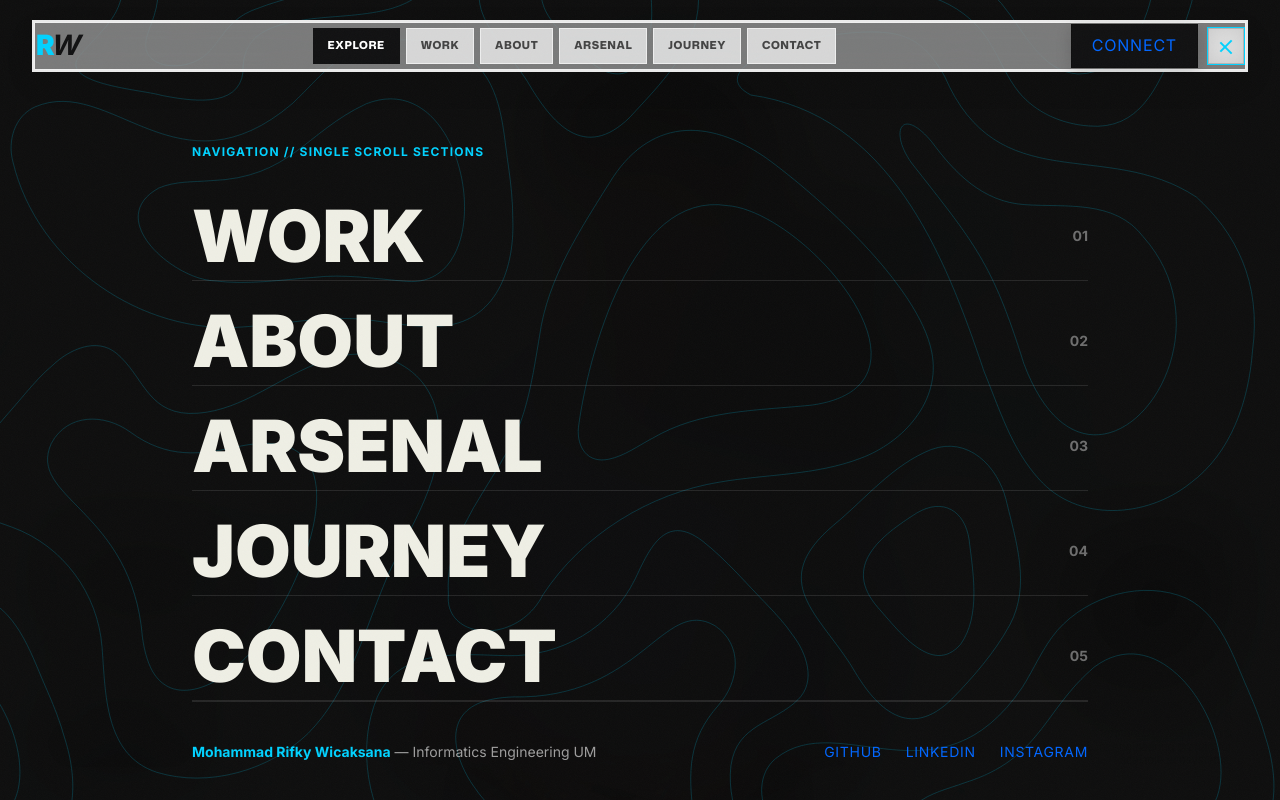
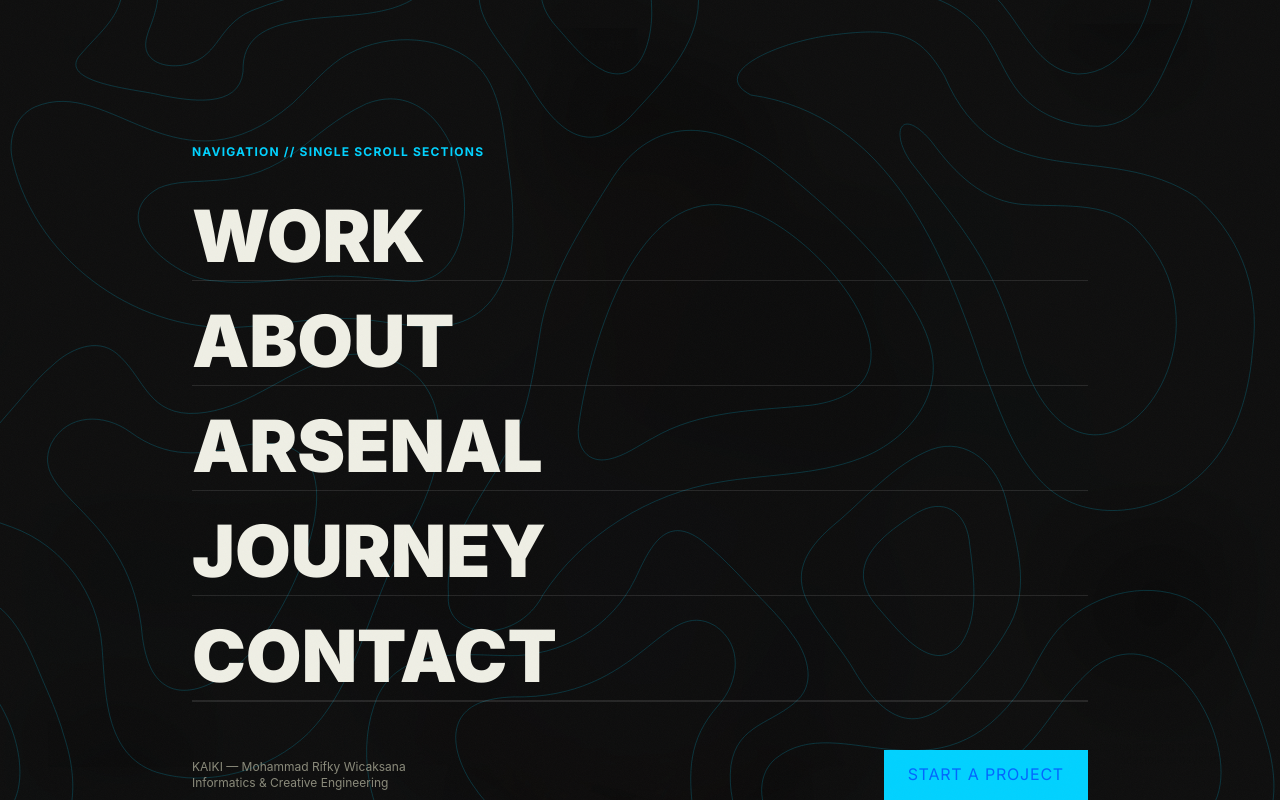
Before and after one commit to maskaiki/portonyakaikii, a Next.js app: page / in a window 1280 px wide. Both pictures are taken after a click on the button 1226 px from the left and 45 px from the top of the page. Shown: the top 800 px of the page. Built offline with nearby package versions, Linux system fonts and the light colour scheme; a web font is replaced by a local one.

Commit message:
feat: align nav to top-right to prevent hair collision, add dark glass nav theme, enlarge tagline to Creative Technologist, and enable portrait look toggle

```diff
--- a/components/home/BottomIntro.tsx
+++ b/components/home/BottomIntro.tsx
@@ -12,42 +12,38 @@ export function BottomIntro({ className = "" }: BottomIntroProps) {
       initial={{ opacity: 0, y: 30 }}
       animate={{ opacity: 1, y: 0 }}
       transition={{ duration: 0.8, delay: 0.2, ease: [0.16, 1, 0.3, 1] }}
-      className={`z-25 flex flex-col items-start text-left select-none max-w-[340px] sm:max-w-[440px] lg:max-w-[500px] ${className}`}
+      className={`z-25 flex flex-col items-start text-left select-none max-w-[360px] sm:max-w-[500px] lg:max-w-[620px] ${className}`}
     >
-      {/* Kaiki's Signature Kinetic Headline - High Contrast Solid Black */}
+      {/* Role Umbrella Label */}
+      <div className="flex items-center gap-2 mb-1.5 sm:mb-2">
+        <span className="w-2 h-2 bg-[#00d2ff] shadow-[0_0_8px_rgba(0,210,255,0.8)]" />
+        <span className="font-mono text-xs sm:text-[13px] font-black tracking-widest text-[#0066FF] uppercase">
+          CREATIVE TECHNOLOGIST //
+        </span>
+      </div>
+
+      {/* Enlarged Single Tagline (Code, Motion & Digital Experience) */}
       <h2
-        className="font-display font-black tracking-tight leading-[1.08] uppercase text-[#111112]"
-        style={{ fontSize: "clamp(26px, 2.9vw, 50px)" }}
+        className="font-display font-black tracking-tight leading-[0.94] uppercase text-[#111112]"
+        style={{ fontSize: "clamp(34px, 4.4vw, 68px)" }}
       >
-        BUILDING{" "}
+        CODE, MOTION &{" "}
         <span className="inline-block font-brier italic font-bold bg-gradient-to-r from-[#00d2ff] via-[#38bdf8] to-[#1d4ed8] bg-clip-text text-transparent px-1">
-          SYSTEMS
-        </span>
-        .
-        <br />
-        EXPLORING{" "}
-        <span className="inline-block font-brier italic font-bold bg-gradient-to-r from-[#00d2ff] via-[#38bdf8] to-[#1d4ed8] bg-clip-text text-transparent px-1">
-          IDEAS
-        </span>
-        .
-        <br />
-        TELLING{" "}
-        <span className="inline-block font-brier italic font-bold bg-gradient-to-r from-[#00d2ff] via-[#38bdf8] to-[#1d4ed8] bg-clip-text text-transparent px-1">
-          STORIES
+          EXPERIENCE
         </span>
         .
       </h2>
 
       {/* Subtitle Description */}
-      <p className="mt-3 sm:mt-4 font-sans text-xs sm:text-[13px] text-[#111112]/80 font-medium leading-relaxed tracking-tight max-w-md">
-        Mohammad Rifky Wicaksana (Kaiki) — Informatics student & creative technologist bridging high-performance computer science systems, brand identities, and kinetic storytelling.
+      <p className="mt-3 sm:mt-4 font-sans text-xs sm:text-[14px] text-[#111112]/80 font-medium leading-relaxed tracking-tight max-w-lg">
+        Mohammad Rifky Wicaksana (Kaiki) — Informatics student & multidisciplinary creative fusing software engineering, video editing, and award-winning digital experiences.
       </p>
 
-      {/* Meaningful Action Buttons: ABOUT ME & EXPLORE WORK */}
+      {/* Action Buttons: ABOUT ME & EXPLORE WORK */}
       <div className="flex items-center gap-3 mt-4 pt-1">
         <a
           href="#about"
-          className="inline-flex items-center gap-2 px-5 py-2.5 rounded-full bg-[#111112] text-white font-manrope text-xs font-bold uppercase tracking-wider hover:bg-[#0066FF] transition-all duration-200 shadow-sm"
+          className="inline-flex items-center gap-2 px-5 py-2.5 rounded-none bg-[#111112] text-white font-manrope text-xs font-bold uppercase tracking-wider hover:bg-[#0066FF] transition-all duration-200 shadow-sm"
         >
           <span>About Me</span>
           <svg className="w-3.5 h-3.5" viewBox="0 0 16 16" fill="none" stroke="currentColor" strokeWidth="2.5">
@@ -56,7 +52,7 @@ export function BottomIntro({ className = "" }: BottomIntroProps) {
         </a>
         <a
           href="#work"
-          className="inline-flex items-center gap-2 px-5 py-2.5 rounded-full border border-black/20 hover:border-black bg-white/40 hover:bg-white text-[#111112] font-manrope text-xs font-bold uppercase tracking-wider transition-all duration-200"
+          className="inline-flex items-center gap-2 px-5 py-2.5 rounded-none border border-black/25 hover:border-black bg-white/50 hover:bg-white text-[#111112] font-manrope text-xs font-bold uppercase tracking-wider transition-all duration-200"
         >
           <span>Explore Work</span>
         </a>
--- a/components/home/InteractivePortrait.tsx
+++ b/components/home/InteractivePortrait.tsx
@@ -2,29 +2,38 @@
 
 import React, { useState, useRef } from "react";
 import Image from "next/image";
-import { motion, useMotionValue, useSpring, useTransform } from "framer-motion";
+import { motion, useMotionValue, useSpring, useTransform, AnimatePresence } from "framer-motion";
 
 interface InteractivePortraitProps {
   onHoverChange?: (hovered: boolean) => void;
   className?: string;
 }
 
+const PORTRAITS = [
+  {
+    src: "/assets/hero/kaiki-portrait-young.webp",
+    alt: "Mohammad Rifky Wicaksana (Kaiki) — Studio Clean",
+    label: "LOOK 01 // STUDIO",
+  },
+  {
+    src: "/assets/hero/kaiki-portrait-hood.webp",
+    alt: "Mohammad Rifky Wicaksana (Kaiki) — Technical Editorial",
+    label: "LOOK 02 // TECHNICAL",
+  },
+];
+
 export function InteractivePortrait({ onHoverChange, className = "" }: InteractivePortraitProps) {
   const containerRef = useRef<HTMLDivElement>(null);
   const [isHovered, setIsHovered] = useState(false);
+  const [portraitIdx, setPortraitIdx] = useState(0);
 
   // Normalized cursor coordinates [0 to 1]
   const mouseX = useMotionValue(0.5);
   const mouseY = useMotionValue(0.5);
 
-  // High-performance springs for fluid 60fps kinetic physics (zero stutter)
   const springConfig = { damping: 26, stiffness: 140, mass: 0.6 };
   const smoothMouseX = useSpring(mouseX, springConfig);
   const smoothMouseY = useSpring(mouseY, springConfig);
-
-  // 3D perspective rotation matching Storm Lab subtle tilt
-  const rotateX = useTransform(smoothMouseY, [0, 1], [3.2, -3.2]);
-  const rotateY = useTransform(smoothMouseX, [0, 1], [-4.2, 4.2]);
 
   const handleMouseMove = (e: React.MouseEvent<HTMLDivElement>) => {
     if (!containerRef.current) return;
@@ -51,25 +60,58 @@ export function InteractivePortrait({ onHoverChange, className = "" }: Interacti
     mouseY.set(0.5);
   };
 
+  const togglePortrait = () => {
+    setPortraitIdx((prev) => (prev + 1) % PORTRAITS.length);
+  };
+
   return (
     <div
       ref={containerRef}
+      onClick={togglePortrait}
       onMouseMove={handleMouseMove}
       onMouseEnter={handleMouseEnter}
       onMouseLeave={handleMouseLeave}
-      className={`relative flex flex-col items-center justify-end select-none h-[86vh] sm:h-[90vh] lg:h-[95vh] xl:h-[97vh] max-h-[960px] xl:max-h-[1040px] aspect-[720/960] mx-auto cursor-pointer ${className}`}
+      className={`relative flex flex-col items-center justify-end select-none h-[86vh] sm:h-[90vh] lg:h-[95vh] xl:h-[97vh] max-h-[960px] xl:max-h-[1040px] aspect-[720/960] mx-auto cursor-pointer group ${className}`}
+      title="Click to toggle look"
+      role="button"
+      tabIndex={0}
+      onKeyDown={(e) => {
+        if (e.key === "Enter" || e.key === " ") {
+          e.preventDefault();
+          togglePortrait();
+        }
+      }}
+      aria-label="Toggle Kaiki portrait look"
     >
-      {/* Real Portrait: Young Man Studio Portrait (Kaiki) - 100% Clean Transparent Background */}
+      {/* Floating Mode Badge on Hover */}
+      <div className="absolute top-[20%] left-2 sm:-left-8 z-20 pointer-events-none opacity-0 group-hover:opacity-100 transition-opacity duration-300">
+        <span className="px-2.5 py-1 bg-white/70 backdrop-blur-md border border-white/85 font-mono text-[10px] font-bold text-[#111112] shadow-sm uppercase tracking-wider">
+          {PORTRAITS[portraitIdx].label} ↻
+        </span>
+      </div>
+
+      {/* Real Portrait with Fluid Crossfade */}
       <div className="absolute inset-0 flex items-end justify-center pointer-events-none">
+        <AnimatePresence mode="wait">
+          <motion.div
+            key={portraitIdx}
+            initial={{ opacity: 0 }}
+            animate={{ opacity: 1 }}
+            exit={{ opacity: 0 }}
+            transition={{ duration: 0.3, ease: "easeInOut" }}
+            className="absolute inset-0"
+          >
             <Image
-          src="/assets/hero/kaiki-portrait-young.webp"
-          alt="Mohammad Rifky Wicaksana (Kaiki)"
+              src={PORTRAITS[portraitIdx].src}
+              alt={PORTRAITS[portraitIdx].alt}
               fill
               priority
               unoptimized
               sizes="(max-width: 768px) 100vw, (max-width: 1200px) 80vw, 960px"
               className="object-contain object-bottom"
             />
+          </motion.div>
+        </AnimatePresence>
       </div>
     </div>
   );
--- a/components/layout/Navigation.tsx
+++ b/components/layout/Navigation.tsx
@@ -14,9 +14,25 @@ const NAV_LINKS = [
 export function Navigation() {
   const [menuOpen, setMenuOpen] = useState(false);
   const [scrolled, setScrolled] = useState(false);
+  const [activeSection, setActiveSection] = useState("hero");
 
   useEffect(() => {
-    const onScroll = () => setScrolled(window.scrollY > 40);
+    const onScroll = () => {
+      setScrolled(window.scrollY > 40);
+
+      // Dynamic scroll spy for highlighting active section
+      const sections = ["hero", "about", "work", "skills", "journey", "contact"];
+      const scrollPos = window.scrollY + 240;
+
+      for (let i = sections.length - 1; i >= 0; i--) {
+        const el = document.getElementById(sections[i]);
+        if (el && el.offsetTop <= scrollPos) {
+          setActiveSection(sections[i]);
+          break;
+        }
+      }
+    };
+
     onScroll();
     window.addEventListener("scroll", onScroll, { passive: true });
     return () => window.removeEventListener("scroll", onScroll);
@@ -34,70 +50,94 @@ export function Navigation() {
 
   return (
     <>
-      <header className="fixed top-3 sm:top-5 inset-x-0 z-50 px-3 sm:px-6 md:px-8 max-w-7xl mx-auto transition-all duration-300">
-        <div
-          className={`w-full transition-all duration-300 px-4 sm:px-6 py-2 sm:py-2.5 flex items-center justify-between site-nav-glass ${
-            scrolled
-              ? "bg-[#0A0A0A]/90 border-white/20 text-[#efefe5] shadow-[0_16px_40px_rgba(0,0,0,0.4)]"
-              : "text-[#111112]"
-          }`}
-        >
+      <header className="fixed top-3 sm:top-5 inset-x-0 z-50 px-4 sm:px-6 md:px-12 flex items-center justify-between pointer-events-none transition-all duration-300">
         {/* Left: Aesthetic Clean RW Monogram (No dots, No KAIKI) */}
         <a
           href="#hero"
-            className="flex items-center text-left group select-none transition-transform duration-200 hover:scale-[1.03]"
+          className={`pointer-events-auto flex items-center select-none transition-all duration-300 px-3.5 py-1.5 border rounded-none ${
+            scrolled
+              ? "bg-[#0A0A0A]/85 backdrop-blur-2xl border-white/15 text-[#efefe5] shadow-[0_8px_30px_rgba(0,0,0,0.5)]"
+              : "bg-white/60 backdrop-blur-2xl border-white/85 text-[#111112] shadow-[0_8px_24px_rgba(0,0,0,0.04)]"
+          }`}
           aria-label="Kaiki — Back to Top"
         >
           <div className="flex items-baseline tracking-tighter leading-none">
-              <span className="font-display text-2xl sm:text-[1.75rem] font-black tracking-tight text-[#00d2ff] transition-transform duration-300 group-hover:-translate-y-0.5">
+            <span className="font-display text-xl sm:text-2xl font-black tracking-tight text-[#00d2ff]">
               R
             </span>
             <span
-                className={`font-brier italic text-2xl sm:text-[1.75rem] font-bold -ml-1 transition-colors duration-300 ${
+              className={`font-brier italic text-xl sm:text-2xl font-bold -ml-0.5 transition-colors duration-300 ${
                 scrolled ? "text-[#efefe5]" : "text-[#111112]"
-                } group-hover:text-[#00d2ff]`}
+              }`}
             >
               W
             </span>
           </div>
         </a>
 
-          {/* Center: Desktop Anchor Links Navigation (NFstyles Architectural Glass Nav) */}
-          <nav className="hidden lg:flex items-center gap-1.5">
+        {/* Right: Architectural Site Nav (Mentok ke Kanan — 0 collision dengan rambut) */}
+        <div
+          className={`pointer-events-auto flex items-center gap-1.5 p-1 transition-all duration-300 border rounded-none ${
+            scrolled
+              ? "bg-[#0A0A0A]/85 backdrop-blur-2xl border-white/15 shadow-[0_16px_40px_rgba(0,0,0,0.7)]"
+              : "site-nav-glass"
+          }`}
+        >
+          {/* Desktop Navigation Links */}
+          <nav className="hidden lg:flex items-center gap-1">
             <a
               href="#hero"
-              className="site-nav-link site-nav-link--active"
+              className={`site-nav-link ${
+                activeSection === "hero"
+                  ? scrolled
+                    ? "!bg-[#00d2ff] !text-black !border-[#00d2ff] font-black shadow-[0_0_12px_rgba(0,210,255,0.4)]"
+                    : "site-nav-link--active"
+                  : scrolled
+                  ? "!bg-white/5 hover:!bg-white/15 !text-[#efefe5] hover:!text-[#00d2ff] !border-white/10"
+                  : ""
+              }`}
             >
               Explore
             </a>
-            {NAV_LINKS.map(({ label, href }) => (
+            {NAV_LINKS.map(({ label, href }) => {
+              const sectionId = href.replace("#", "");
+              const isActive = activeSection === sectionId;
+              return (
                 <a
                   key={href}
                   href={href}
-                className="site-nav-link"
+                  className={`site-nav-link ${
+                    isActive
+                      ? scrolled
+                        ? "!bg-[#00d2ff] !text-black !border-[#00d2ff] font-black shadow-[0_0_12px_rgba(0,210,255,0.4)]"
+                        : "site-nav-link--active"
+                      : scrolled
+                      ? "!bg-white/5 hover:!bg-white/15 !text-[#efefe5] hover:!text-[#00d2ff] !border-white/10"
+                      : ""
+                  }`}
                 >
                   {label}
                 </a>
-            ))}
+              );
+            })}
           </nav>
 
-          {/* Right: Glassmorphism CONNECT Button (No dots, Architectural Sharp) + Mobile Hamburger Menu */}
-          <div className="flex items-center gap-2.5">
+          {/* Right: CONNECT Button */}
           <a
             href="#contact"
-              className={`inline-flex items-center justify-center px-5 py-2 rounded-none font-display text-xs font-black uppercase tracking-wider transition-all duration-200 border ${
+            className={`inline-flex items-center justify-center px-4 py-2 font-display text-xs font-black uppercase tracking-wider transition-all duration-200 border rounded-none ${
               scrolled
-                  ? "bg-white text-black hover:bg-[#00d2ff] hover:text-black border-transparent shadow-[0_4px_16px_rgba(255,255,255,0.2)]"
+                ? "bg-[#00d2ff] hover:bg-white text-black font-black border-transparent shadow-[0_0_16px_rgba(0,210,255,0.3)]"
                 : "bg-[#111112] text-white hover:bg-[#00d2ff] hover:text-black border-black/20 shadow-[0_4px_16px_rgba(0,0,0,0.15)]"
             }`}
           >
             CONNECT
           </a>
 
-            {/* Architectural Square Glass Hamburger Button */}
+          {/* Square Glass Hamburger Button */}
           <button
             onClick={toggleMenu}
-              className={`w-9 h-9 flex flex-col items-center justify-center gap-1.5 rounded-none backdrop-blur-md transition-all duration-200 focus:outline-none focus:ring-1 focus:ring-[#00d2ff] ${
+            className={`w-9 h-9 flex flex-col items-center justify-center gap-1.5 rounded-none backdrop-blur-md transition-all duration-200 focus:outline-none ${
               scrolled
                 ? "border border-white/20 hover:border-[#00d2ff] bg-white/10 text-white"
                 : "border border-black/15 hover:border-[#111112] bg-white/60 text-[#111112]"
@@ -125,7 +165,6 @@ export function Navigation() {
             />
           </button>
         </div>
-        </div>
       </header>
 
       {/* Fullscreen Overlay Drawer for Mobile / Menu */}
@@ -136,7 +175,7 @@ export function Navigation() {
             animate={{ opacity: 1, y: 0 }}
             exit={{ opacity: 0, y: -20 }}
             transition={{ duration: 0.35, ease: [0.16, 1, 0.3, 1] }}
-            className="fixed inset-0 z-40 bg-[#0A0A0A]/98 backdrop-blur-2xl flex flex-col justify-between p-6 md:p-16 overflow-y-auto"
+            className="fixed inset-0 z-50 bg-[#0A0A0A]/98 backdrop-blur-2xl flex flex-col justify-between p-6 md:p-16 overflow-y-auto"
             style={{
               backgroundImage: "url('/assets/shared/67dbeba158707fa1cd5e5e45_blobs_footer_1.svg')",
               backgroundSize: "cover",
@@ -158,45 +197,30 @@ export function Navigation() {
                     <span className="font-display text-4xl md:text-7xl font-black uppercase text-[#efefe5] group-hover:text-[#00d2ff] group-hover:translate-x-3 transition-all duration-200">
                       {label}
                     </span>
-                    <span className="font-display text-sm font-bold text-white/40 group-hover:text-[#00d2ff] transition-colors">
-                      0{i + 1}
+                    <span className="font-mono text-sm text-[#00d2ff] opacity-0 group-hover:opacity-100 transition-opacity">
+                      [0{i + 1}]
                     </span>
                   </a>
                 ))}
               </nav>
             </div>
 
-            {/* Bottom Drawer Footer */}
-            <div className="max-w-4xl mx-auto w-full pt-10 border-t border-white/10 flex flex-col md:flex-row items-center justify-between gap-6 text-sm">
-              <div className="text-white/60">
-                <span className="text-[#00d2ff] font-bold">Mohammad Rifky Wicaksana</span> — Informatics Engineering UM
+            <div className="max-w-4xl mx-auto w-full pt-12 border-t border-white/10 flex flex-col sm:flex-row items-start sm:items-center justify-between gap-4">
+              <div>
+                <p className="font-sans text-xs text-[#8A8A7A]">
+                  KAIKI — Mohammad Rifky Wicaksana
+                </p>
+                <p className="font-sans text-xs text-[#8A8A7A]">
+                  Informatics & Creative Engineering
+                </p>
               </div>
-              <div className="flex gap-6">
               <a
-                  href="https://github.com/maskaiki"
-                  target="_blank"
-                  rel="noreferrer"
-                  className="font-display text-xs font-bold uppercase tracking-wider text-white/70 hover:text-[#00d2ff] transition-colors"
+                href="#contact"
+                onClick={closeMenu}
+                className="inline-flex items-center gap-2 px-6 py-3 rounded-none bg-[#00d2ff] text-black font-display text-xs font-black uppercase tracking-wider hover:bg-white transition-colors"
               >
-                  GitHub
+                Start A Project
               </a>
-                <a
-                  href="https://linkedin.com"
-                  target="_blank"
-                  rel="noreferrer"
-                  className="font-display text-xs font-bold uppercase tracking-wider text-white/70 hover:text-[#00d2ff] transition-colors"
-                >
-                  LinkedIn
-                </a>
-                <a
-                  href="https://instagram.com"
-                  target="_blank"
-                  rel="noreferrer"
-                  className="font-display text-xs font-bold uppercase tracking-wider text-white/70 hover:text-[#00d2ff] transition-colors"
-                >
-                  Instagram
-                </a>
-              </div>
             </div>
           </motion.div>
         )}
```
Lines whose indentation alone changed are shown as unchanged.
